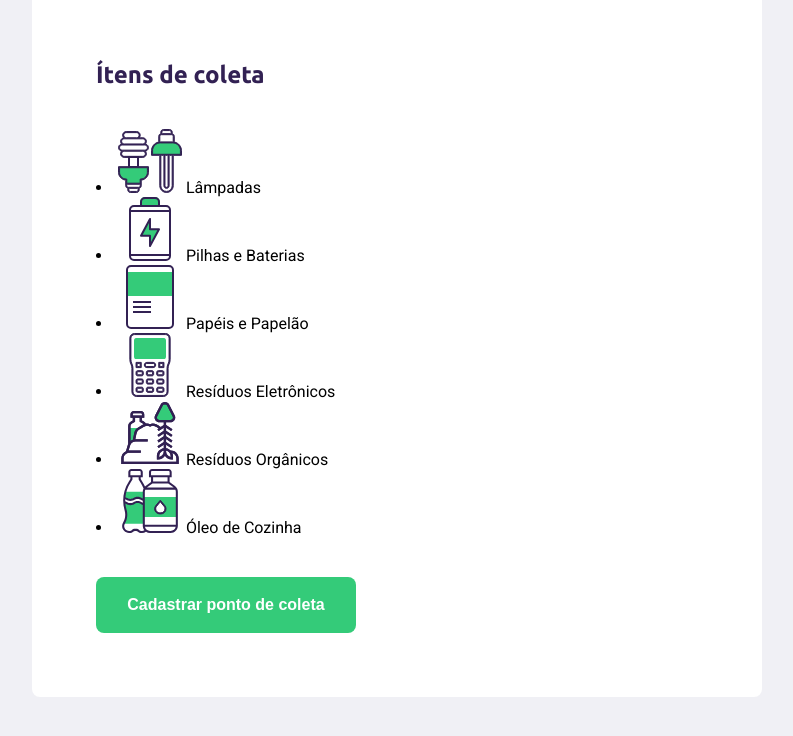
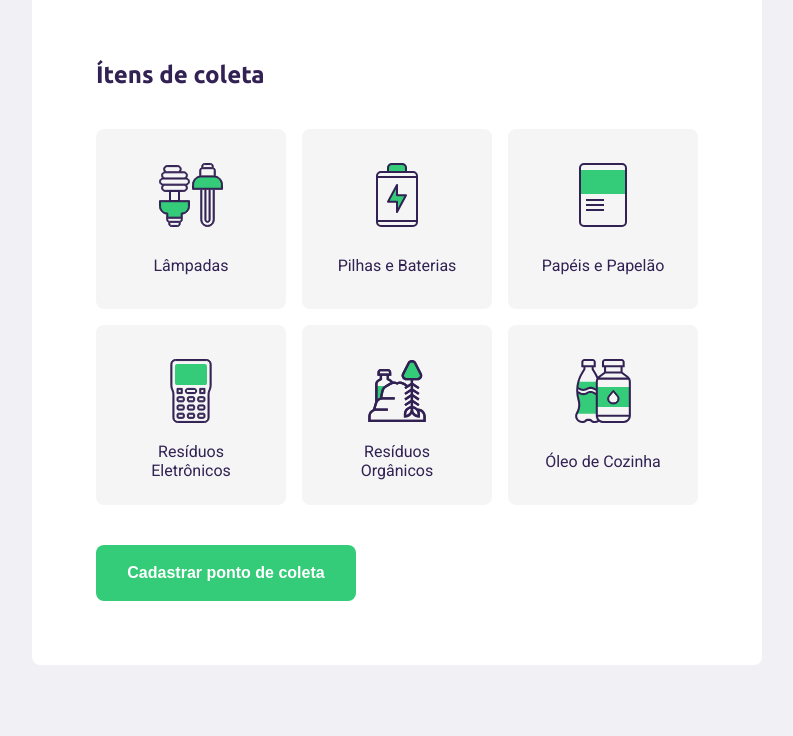
Before and after one commit to SamuelLost/NLW-Rocketseat, a plain HTML site: page create-point.html in a window 1280 px wide. Shown: the part 706-1442 px from the top of the page, without its empty margins (243-1036 px from the left). Drawn offline with Linux system fonts and the light colour scheme; no server answers.

Commit message:
CSS da grade ítens de coleta na parte do cadastro

```diff
--- a/styles/create-point.css
+++ b/styles/create-point.css
@@ -106,3 +106,53 @@ form button { /*Botão de cadastrar*/
 form button:hover {
     background-color: #2fb86e;
 }
+
+/*Grade de ítens*/
+.items-grid {
+    display: grid;
+    grid-template-columns: 1fr 1fr 1fr; /*Fração para criar as colunas*/
+    gap: 16px; /*Separação de grid*/
+}
+
+.items-grid li {
+    background-color: #f5f5f5;
+    list-style: none; /*Retira os pontinhos*/
+
+    border: 2px solid #f5f5f5;
+    border-radius: 8px;
+
+    height: 180px;
+
+    padding: 32px 24px 16px;
+
+    display: flex;
+    flex-direction: column;
+    align-items: center;
+    justify-content: space-between;
+
+    text-align: center;
+
+    cursor: pointer;
+}
+
+.items-grid li span {
+    margin-top: 12px;
+
+    flex: 1;
+
+    display: flex;
+    align-items: center;
+
+    color: var(--title-color);
+}
+
+.items-grid li.selected {
+    background-color: #e1faec;
+    border: 2px solid #34cb79;
+}
+
+/*Tira o clique na img e no nome como evento*/
+.items-grid li img,
+.items-grid li span {
+    pointer-events: none;
+}
```
